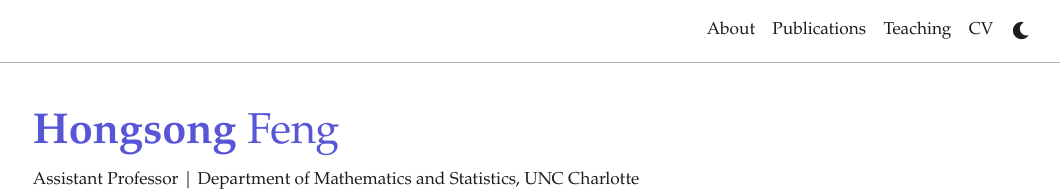
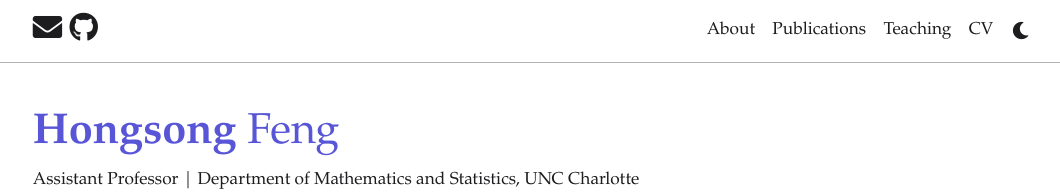
Before and after one commit to hfeng2uncc/hfeng2uncc.github.io, a Jekyll site: the page built from _pages/about.md, in a window 1280 px wide. Shown: the top 195 px of the page, without its empty margins (109-1169 px from the left). Built offline with Jekyll 4.4.1, drawn with Linux system fonts in a browser that asks for light colours; comment, search, counter and statistics services are not loaded; a style sheet for code colours, icons or effects is not loaded.

```diff
--- a/assets/css/main.scss
+++ b/assets/css/main.scss
@@ -78,3 +78,7 @@
 footer.fixed-bottom a:hover {
   color: var(--global-theme-color) !important;
 }
+
+.navbar.navbar-light .navbar-brand.social a i::before {
+  color: var(--global-text-color);
+}
```
